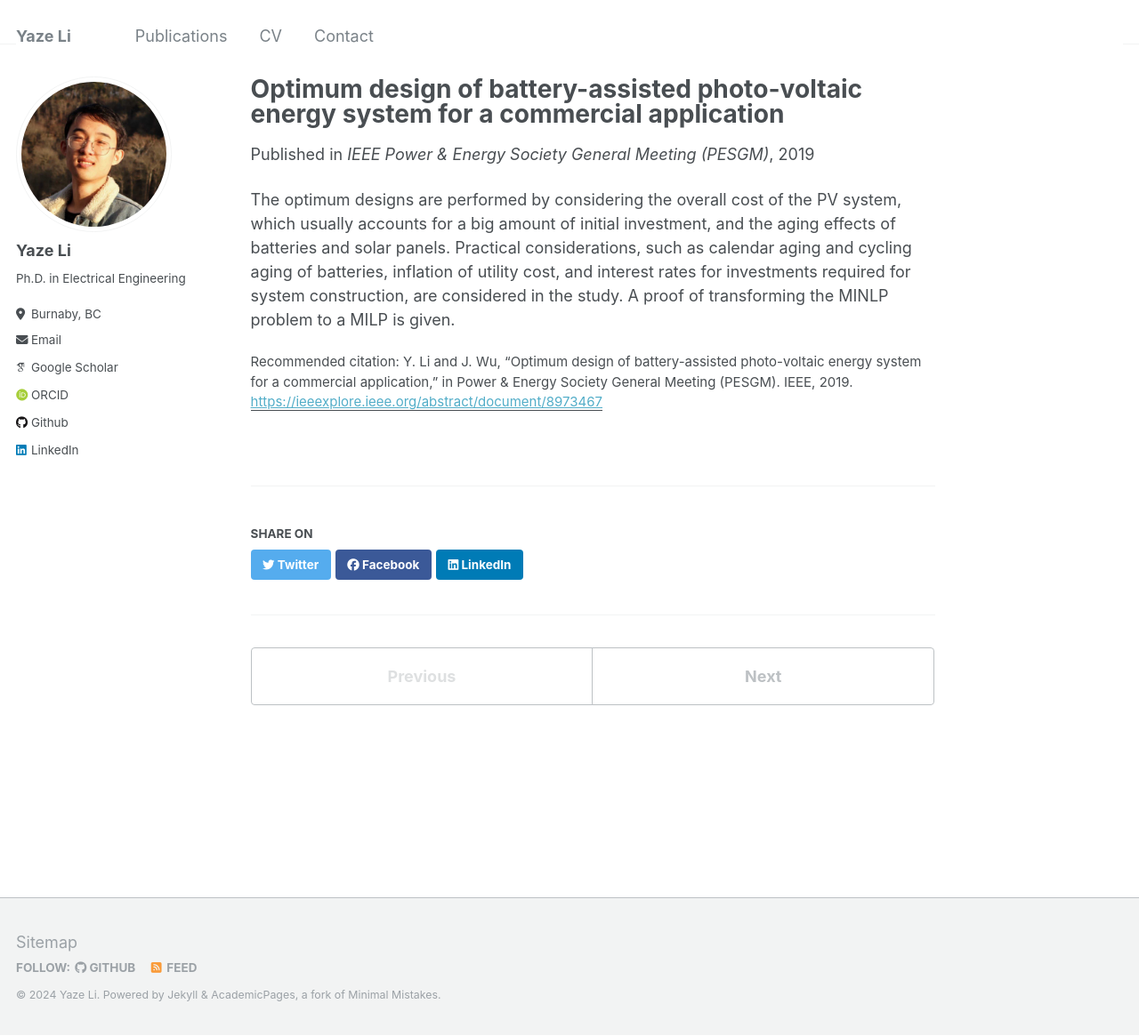
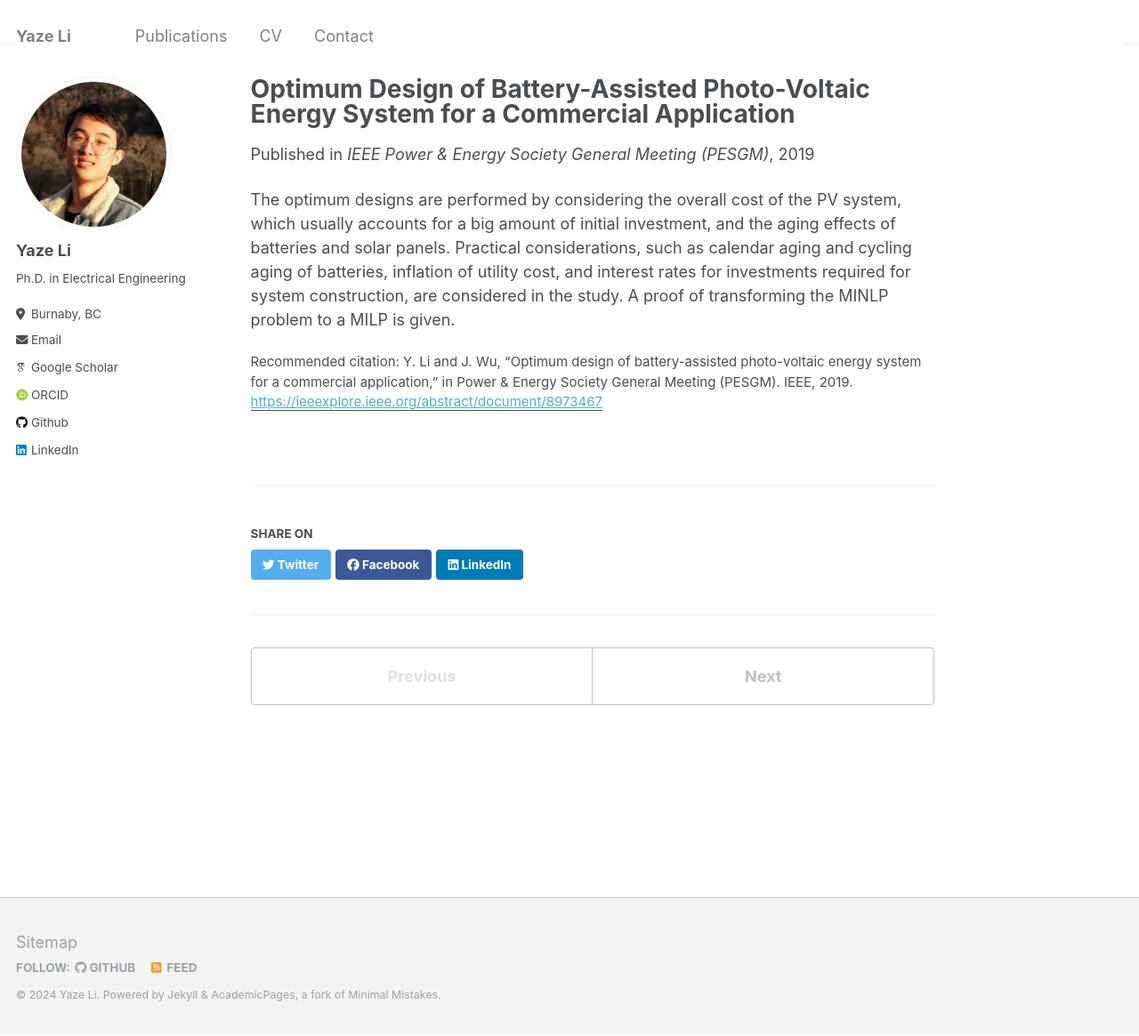
Before and after one commit to Arthurliyaze/Arthurliyaze.github.io, a Jekyll site: the page built from _publications/2019-08-04-pes-optimum-commercial-system.md, in a window 1280 px wide and 1165 px high. Shown: the whole window at 89% size. Built offline with Jekyll 4.4.1, drawn with Linux system fonts in a browser that asks for light colours; some web fonts are replaced.

```diff
--- a/_publications/2019-08-04-pes-optimum-commercial-system.md
+++ b/_publications/2019-08-04-pes-optimum-commercial-system.md
@@ -1,5 +1,5 @@
 ---
-title: "Optimum design of battery-assisted photo-voltaic energy system for a commercial application"
+title: "Optimum Design of Battery-Assisted Photo-Voltaic Energy System for a Commercial Application"
 collection: publications
 permalink: /publication/2019-08-04-pes-optimum-commercial-system
 excerpt: 'Before commercial users purchase and install the PV system, do they have an idea of how much to spend on it? And what is the break even point of the system? This short paper models this optimization problem.'
```
